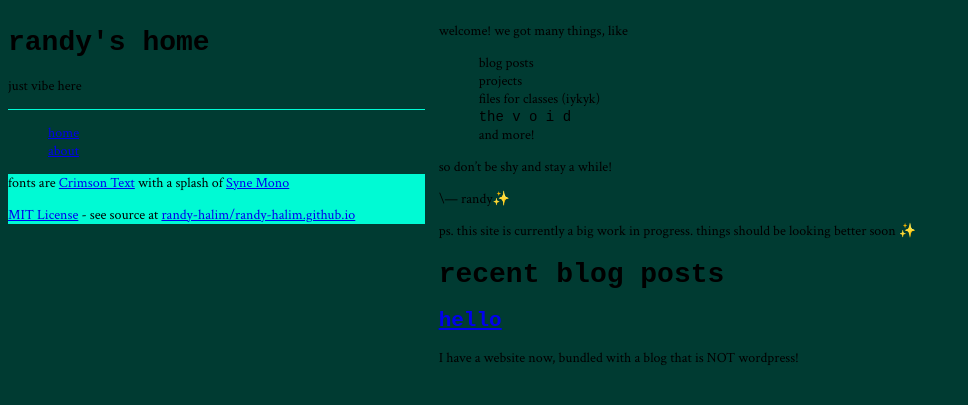
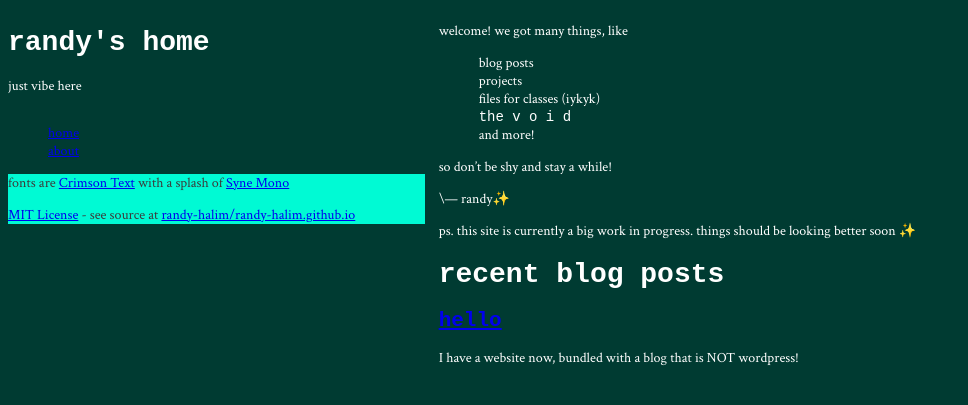
Before and after one commit to randy-halim/randy-halim.github.io, a Jekyll site: the page built from index.md, in a window 1280 px wide. Shown: the top 405 px of the page, without its empty margins (0-968 px from the left). Built offline with Jekyll 4.4.1, drawn with Linux system fonts in a browser that asks for light colours; some web fonts are replaced; our own code applies the rules of GitHub Pages for plain Markdown files.

Commit message:
font color, gradiant changes

```diff
--- a/assets/css/index.scss
+++ b/assets/css/index.scss
@@ -23,7 +23,7 @@
 hr {
   border: 0;
   height: 1px;
-  background: $Sea-Foam-3;
+  background: linear-gradient(left, $Sea-Foam-5, $Sea-Foam-4, $Sea-Foam-5);
   background-image: linear-gradient(left, $Sea-Foam-5, $Sea-Foam-4, $Sea-Foam-5);
 }
 
@@ -31,6 +31,7 @@
   font-family: "Crimson Text", serif;
   font-size: 14px;
   background-color: $Sea-Foam-4;
+  color: #FFFFFF;
 }
 
 .container {
@@ -45,5 +46,6 @@
 
   .footer {
     background-color: $Sea-Foam-3;
+    color: #3B3B3B
   }
 }
```
